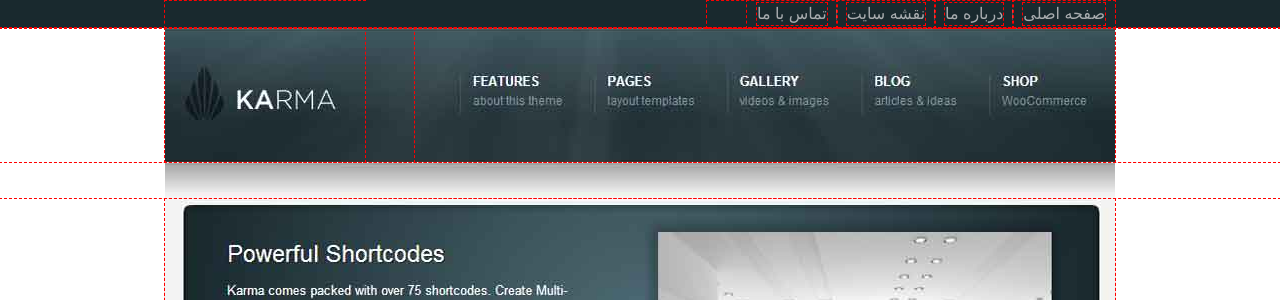
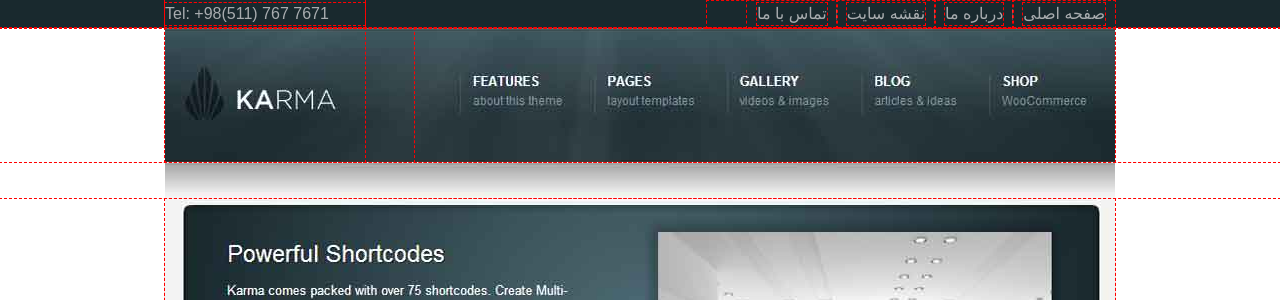
Before and after one commit to mediateq/Technoprint, a PHP site: page / in a window 1280 px wide. Shown: the top 300 px of the page. Run offline with PHP 8.4, Linux system fonts and the light colour scheme.

Commit message:
add tel to top-header

```diff
--- a/index.php
+++ b/index.php
@@ -32,7 +32,13 @@
 							<div class="badboy"></div>
 						</nav>
 					</div>
-					<div class="left"></div>
+					<div class="left">
+						<div class="tel">
+							<p>
+								Tel: +98(511) 767 7671
+							</p>
+						</div>
+					</div>
 					<div class="badboy"></div>
 				</div>
 			</div>
--- a/style.css
+++ b/style.css
@@ -51,6 +51,15 @@ header .top-header .container .menu nav menu li a{
 header .top-header .container .left{
 	width: 200px;
 	float: left;
+}
+
+header .top-header .container .left .tel{
+	margin: 3px 0;
+}
+
+header .top-header .container .left .tel p{
+	margin: 0;
+	color: #A8ACAF;
 }
 /*Main Header*/
 header .main-header .container{
```
